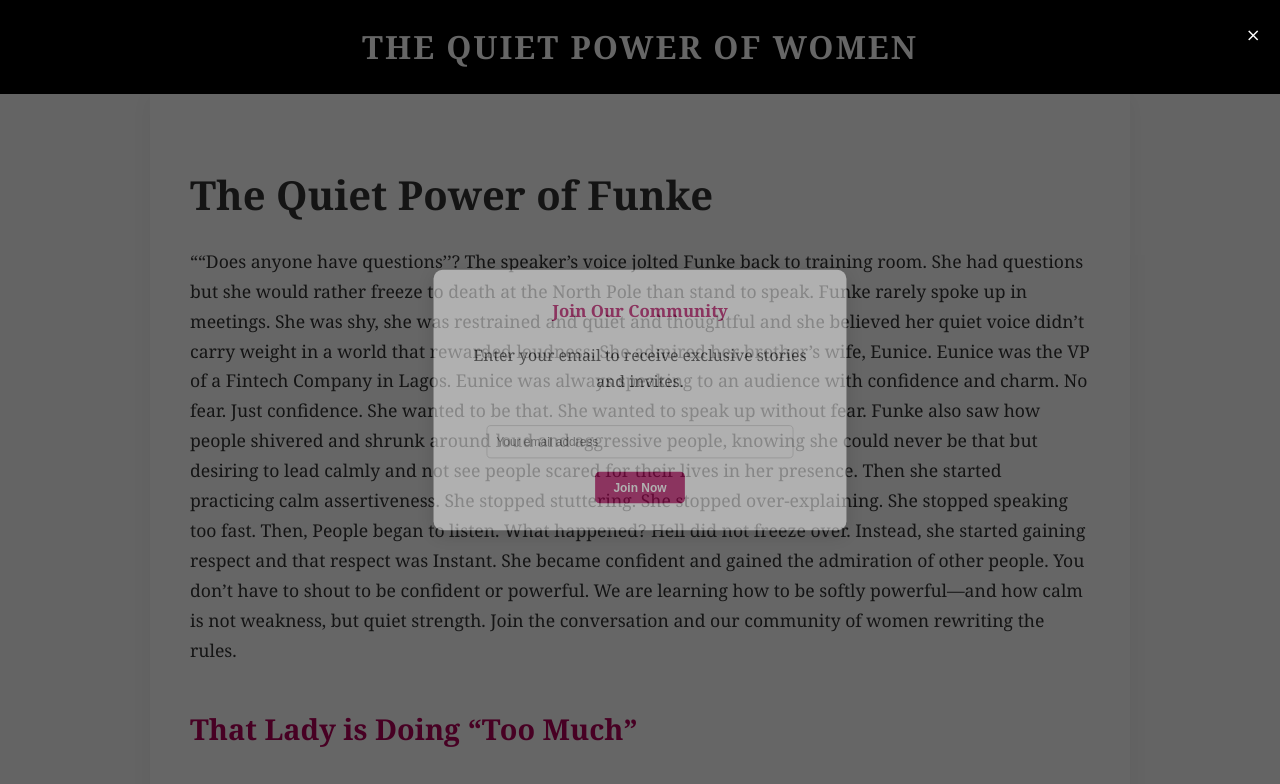
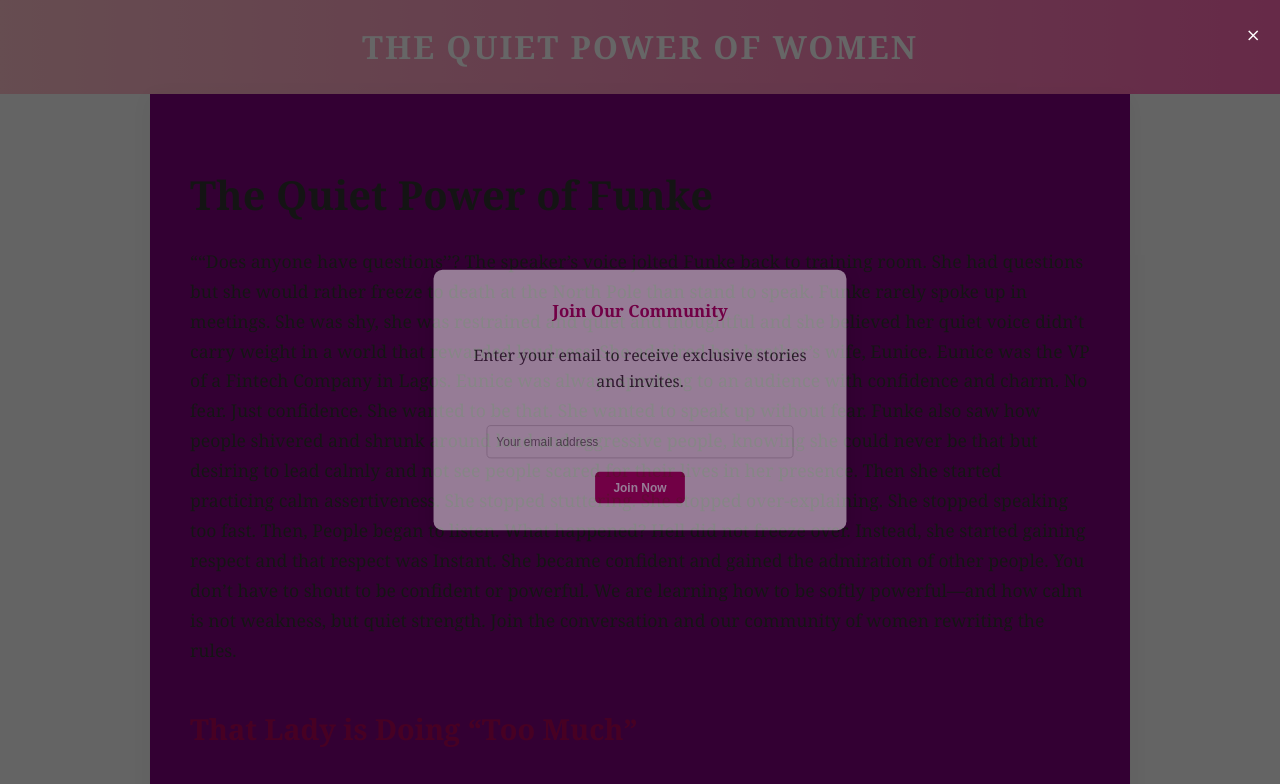
Before and after one commit to demisuperad123/Blogpost, a plain HTML site: page index.html in a window 1280 px wide. Shown: the top 784 px of the page. Drawn offline with Linux system fonts and the light colour scheme.

Commit message:
Update index.html

```diff
--- a/index.html
+++ b/index.html
@@ -14,7 +14,7 @@
         line-height: 1.7;
     }
     header {
-        background: black;
+        background: linear-gradient(to right, #FFC0CB, #FF69B4);;
         color: white;
         padding: 20px;
         text-align: center;
@@ -26,7 +26,7 @@
     main {
         max-width: 900px;
         margin: auto;
-        background: white;
+        background: purple;
         padding: 40px;
         box-shadow: 0 4px 20px rgba(0,0,0,0.05);
     }
```
